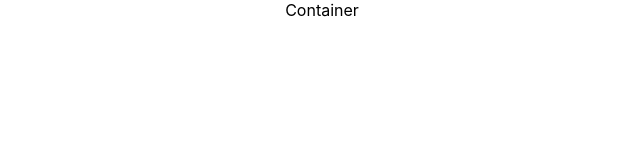
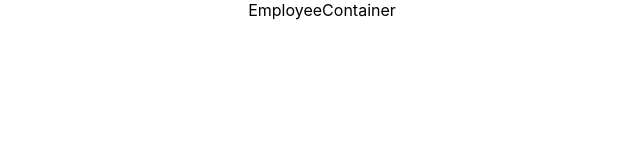
Before and after one commit to meeramads/project-3, a React (Create React App) app: page / in a window 1280 px wide. Shown: the top 160 px of the page, without its empty margins (318-958 px from the left). Built offline with nearby package versions, Linux system fonts and the light colour scheme.

Commit message:
quick edits

```diff
--- a/src/EmployeeContainer/index.js
+++ b/src/EmployeeContainer/index.js
@@ -9,10 +9,11 @@ class EmployeeContainer extends Component {
     }
 
 
+
     render(){
         return (
             <div>
-                Container
+                EmployeeContainer
             </div>
         )
     }
```
